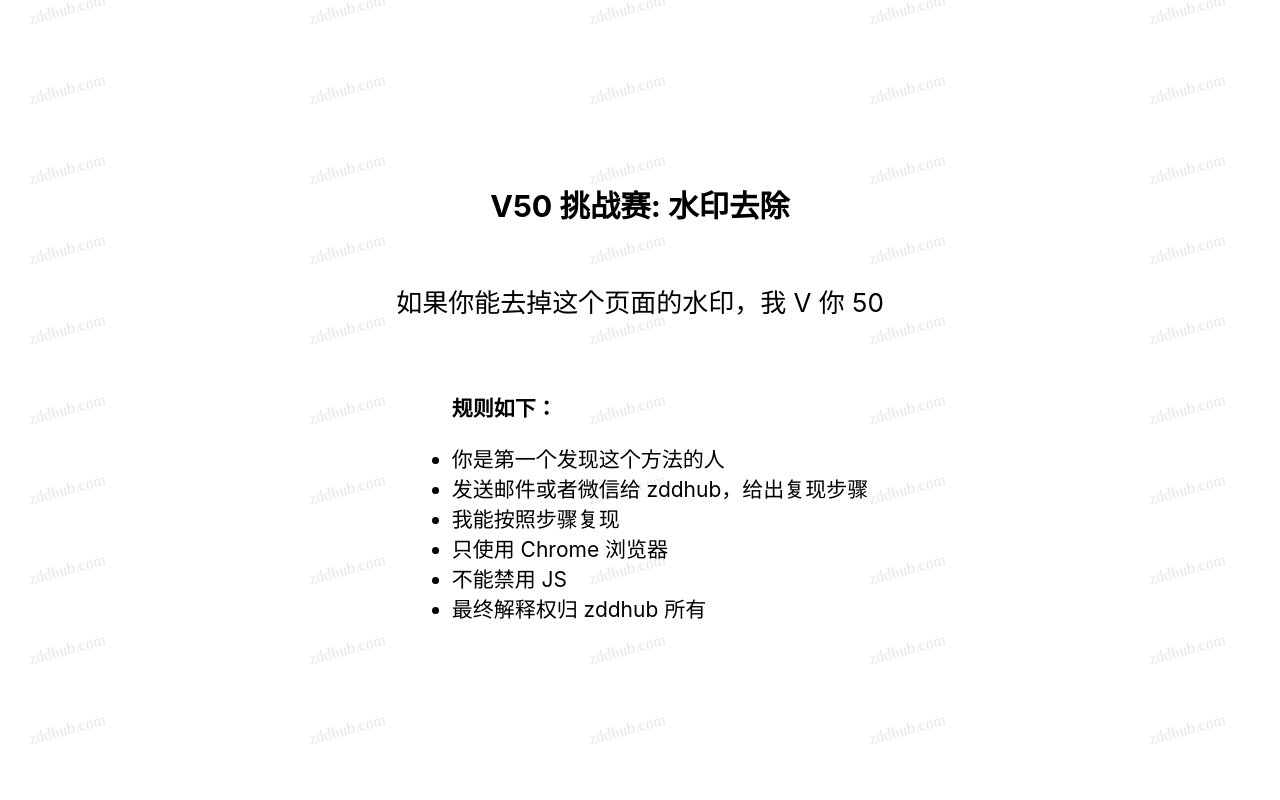
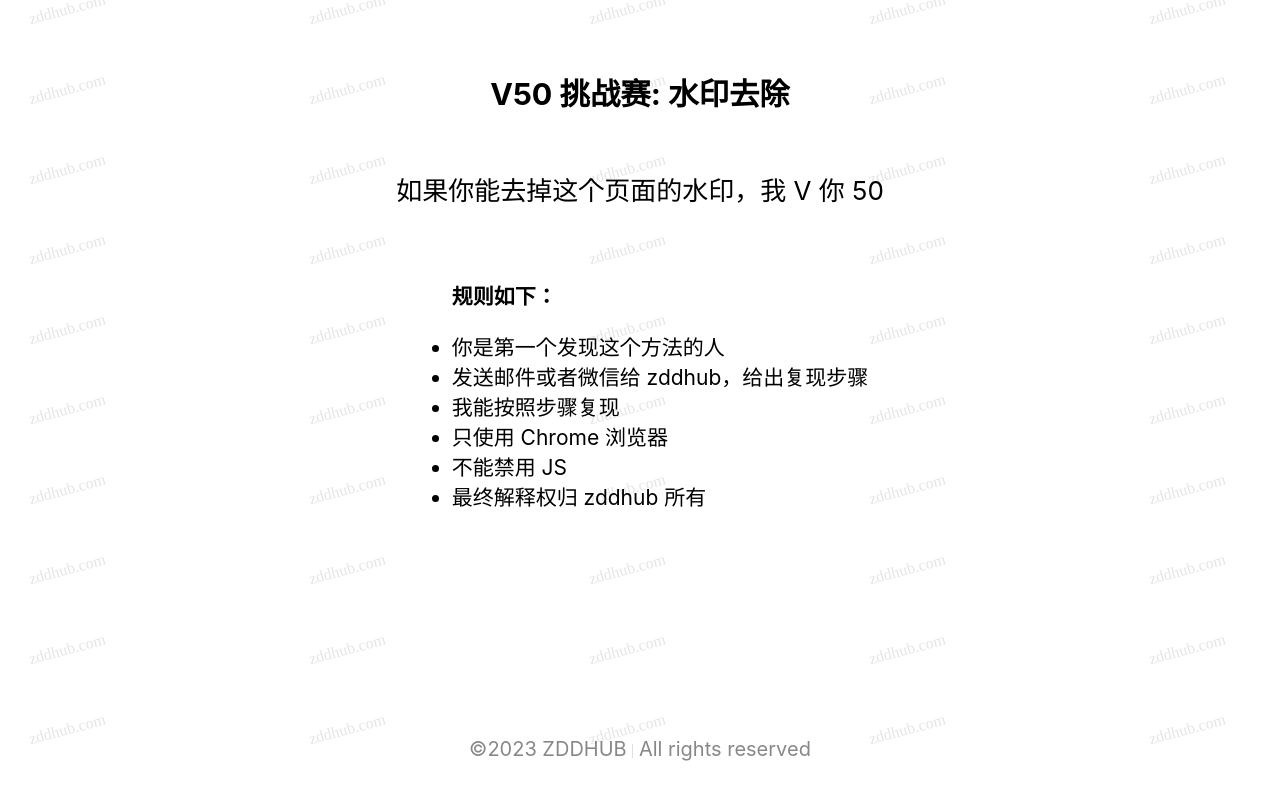
Before and after one commit to zddhub/watermark, a React (Create React App) app: page / in a window 1280 px wide. Built offline with nearby package versions, Linux system fonts and the light colour scheme.

Commit message:
Add copyright

```diff
--- a/src/App.css
+++ b/src/App.css
@@ -30,6 +30,22 @@
   color: black;
 }
 
+.copyright {
+  margin-top: 200px;
+  font-size: 20px;
+  color: #888;
+}
+
+.bar {
+  width: 1px;
+    height: 14px;
+    background: #e0e0e0;
+    display: inline-block;
+    position: relative;
+    top: 2px;
+    padding: 0;
+}
+
 .App-link {
   color: #61dafb;
 }
--- a/src/App.js
+++ b/src/App.js
@@ -16,6 +16,12 @@
           <li className="rule">不能禁用 JS</li>
           <li className="rule">最终解释权归 zddhub 所有</li>
         </ul>
+
+          <copyright class="copyright typo-small">
+            <span class="copyright">&copy;2023 ZDDHUB </span>
+            <span class="bar"></span>
+            <span> All rights reserved</span>
+          </copyright>
       </header>
     </div>
   );
```
